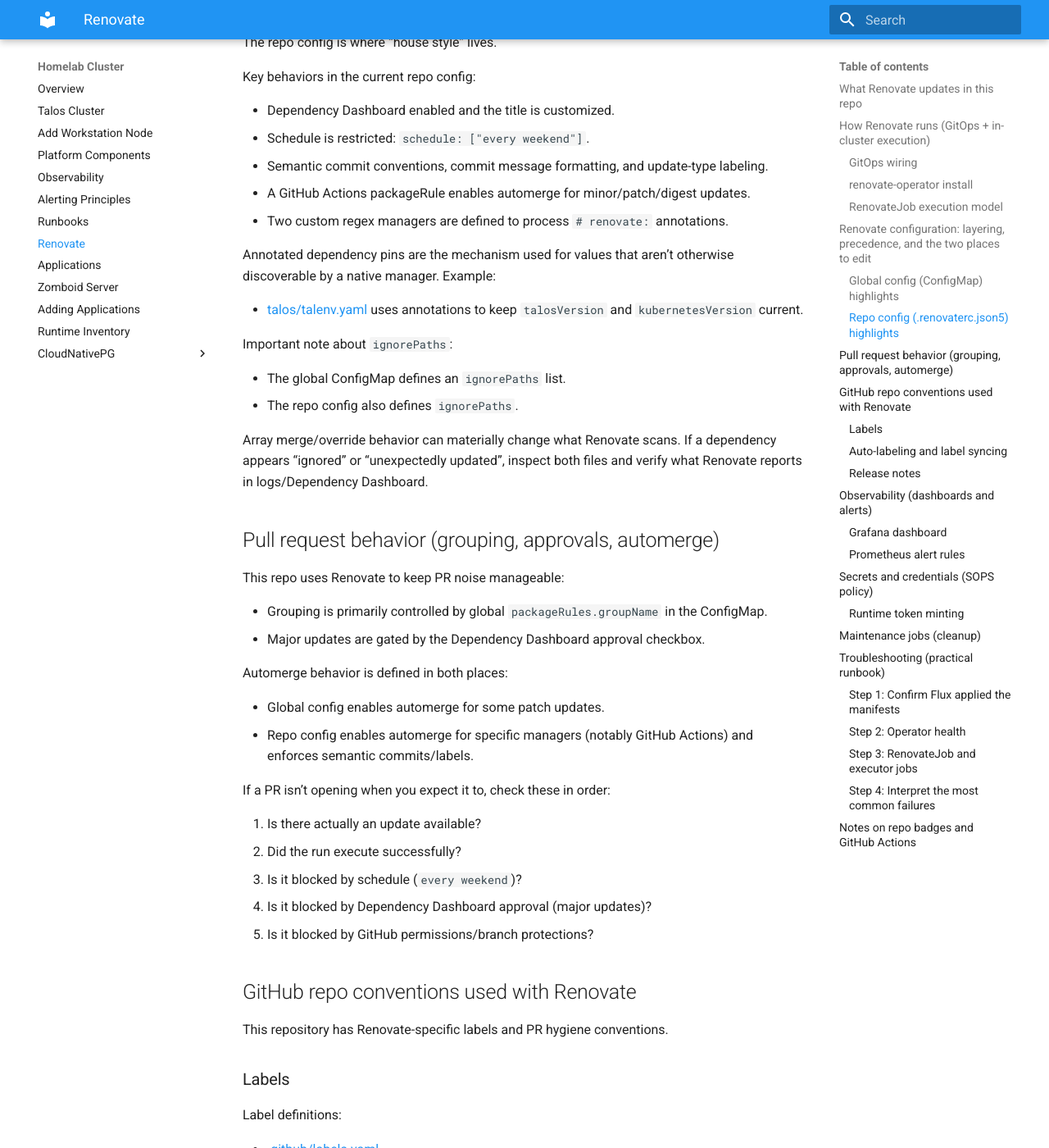
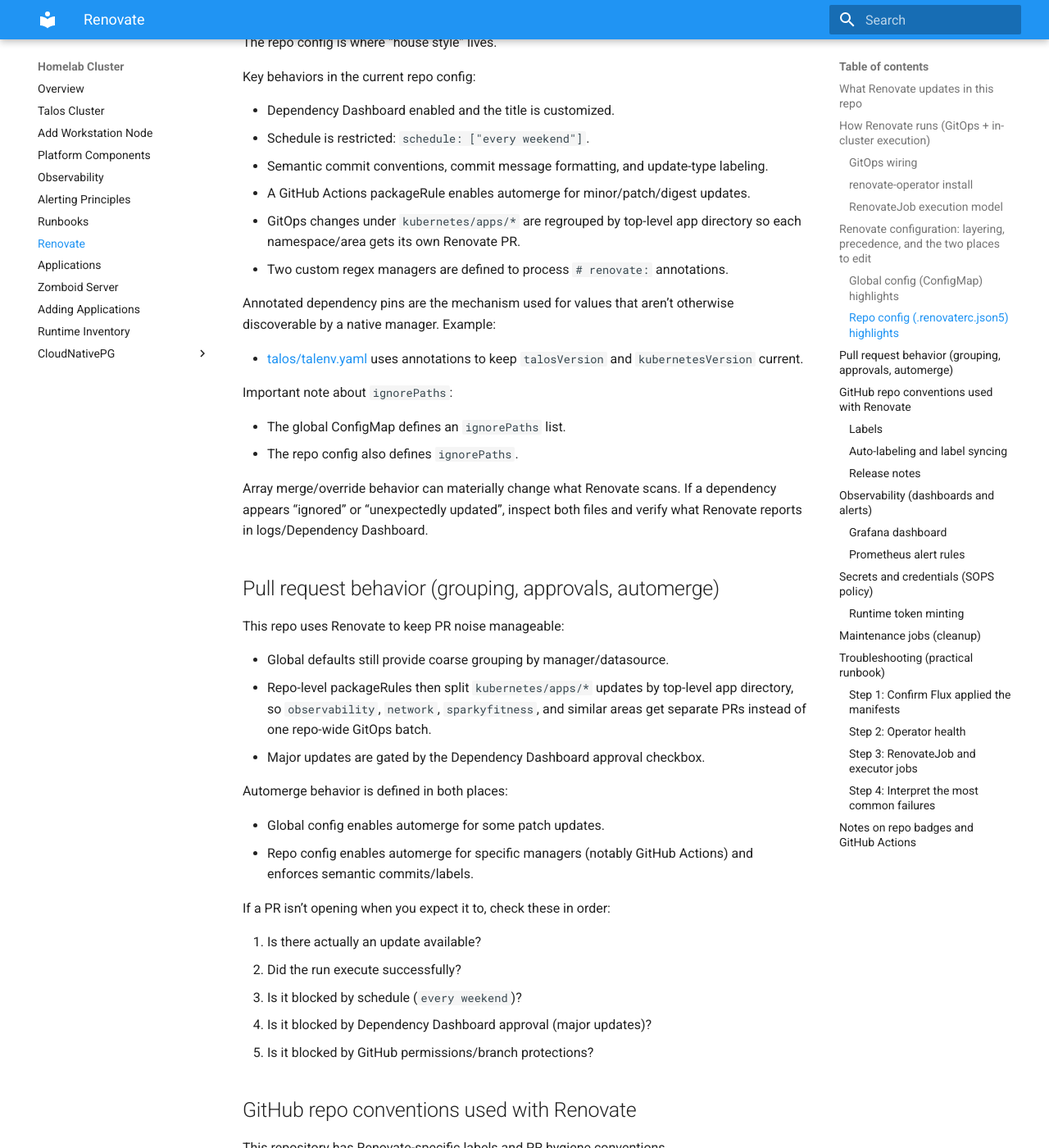
Before and after one commit to webgrip/homelab-cluster, an MkDocs documentation site: the page built from docs/techdocs/docs/renovate.md, in a window 1280 px wide and 1400 px high, scrolled down 3398 px. Shown: the whole window at 82% size. Built offline with MkDocs 1.6.1 and Material for MkDocs 9.7.7, drawn with Linux system fonts in a browser that asks for light colours.

Commit message:
fix: group renovate PRs by namespace

```diff
--- a/docs/techdocs/docs/renovate.md
+++ b/docs/techdocs/docs/renovate.md
@@ -121,6 +121,7 @@
 - Schedule is restricted: `schedule: ["every weekend"]`.
 - Semantic commit conventions, commit message formatting, and update-type labeling.
 - A GitHub Actions packageRule enables automerge for minor/patch/digest updates.
+- GitOps changes under `kubernetes/apps/*` are regrouped by top-level app directory so each namespace/area gets its own Renovate PR.
 - Two custom regex managers are defined to process `# renovate:` annotations.
 
 Annotated dependency pins are the mechanism used for values that aren’t otherwise discoverable by a native manager. Example:
@@ -138,7 +139,8 @@
 
 This repo uses Renovate to keep PR noise manageable:
 
-- Grouping is primarily controlled by global `packageRules.groupName` in the ConfigMap.
+- Global defaults still provide coarse grouping by manager/datasource.
+- Repo-level packageRules then split `kubernetes/apps/*` updates by top-level app directory, so `observability`, `network`, `sparkyfitness`, and similar areas get separate PRs instead of one repo-wide GitOps batch.
 - Major updates are gated by the Dependency Dashboard approval checkbox.
 
 Automerge behavior is defined in both places:
```
Also changed, not shown: 1 other file.
